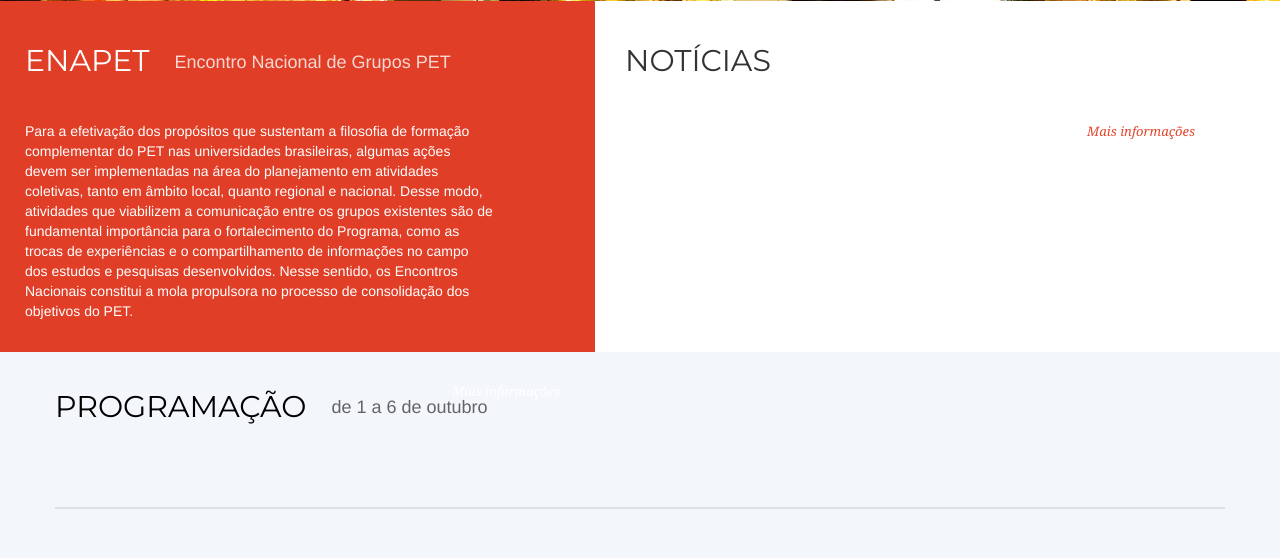
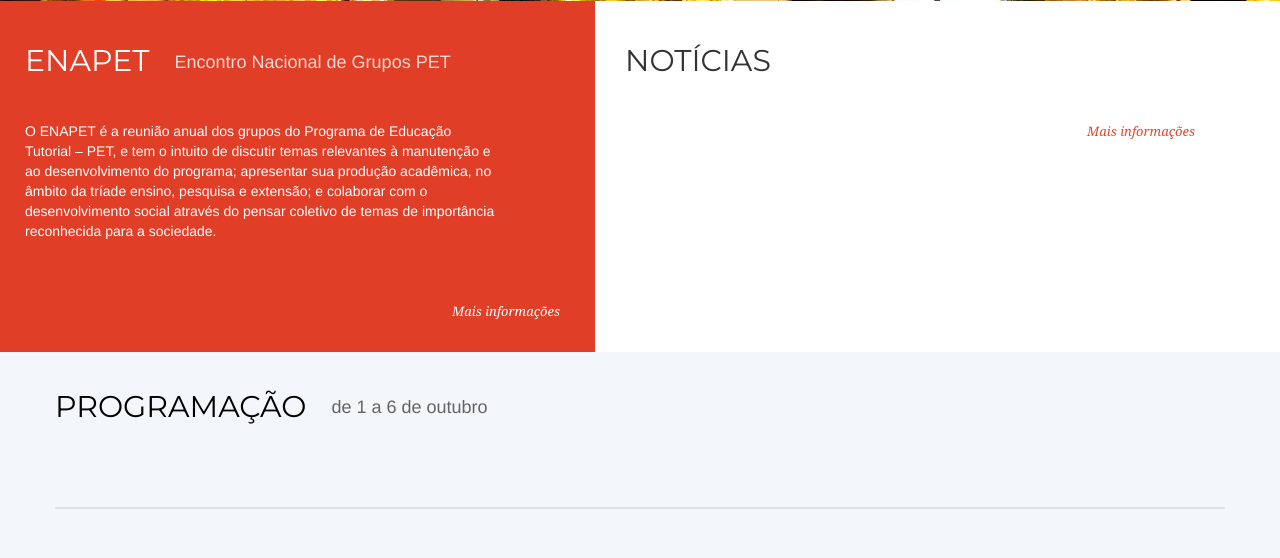
Before and after one commit to pet-informatica/enapet2013, a Django app: page / in a window 1280 px wide. Shown: the part 730-1288 px from the top of the page. Run offline with Django 3.2, Linux system fonts and the light colour scheme; data that the repository does not hold is empty; parts of the project's set-up code (start-up, migrations or seed data) failed here and were passed over; some libraries are stand-ins or nearby versions.

Commit message:
Colocando texto sobre o enapet na pagina de informacoes e na inicial

```diff
--- a/ENAPET/template/index.html
+++ b/ENAPET/template/index.html
@@ -103,9 +103,8 @@
           <div class="row">
             <section class="event-explanation span6">
               <header><h1 class="clearfix"><span class="section-name">ENAPET</span><small>Encontro Nacional de Grupos PET</small></h1></header>
-              <p class="span5">Para a efetivação dos propósitos que sustentam a filosofia de formação complementar do PET nas universidades brasileiras, algumas ações devem ser implementadas na área do planejamento em atividades coletivas, tanto em âmbito local, quanto regional e nacional.
-							   Desse modo, atividades que viabilizem a comunicação entre os grupos existentes são de fundamental importância para o fortalecimento do Programa, como as trocas de experiências e o compartilhamento de informações no campo dos estudos e pesquisas desenvolvidos.
-							   Nesse sentido, os Encontros Nacionais constitui a mola propulsora no processo de consolidação dos objetivos do PET.</p>
+              <p class="span5">O ENAPET é a reunião anual dos grupos do Programa de Educação Tutorial – PET, e tem o intuito de discutir temas relevantes à manutenção e ao desenvolvimento do programa; apresentar sua produção acadêmica, no âmbito da tríade ensino, pesquisa e extensão; e colaborar com o desenvolvimento social através do pensar coletivo de temas de importância reconhecida para a sociedade.
+			  </p>
               <a href="#" class="more-info"><small>Mais informações</small></a>
             </section>
             <section class="news-box span6">
--- a/ENAPET/template/info.html
+++ b/ENAPET/template/info.html
@@ -89,7 +89,9 @@
             <li><a href="{% url 'information.meetings' %}" title="Subcategoria 4">Encontros</a></li>
           </ul>
           <article>
-            <p>O ENAPET é a reunião anual dos grupos do Programa de Educação Tutorial – PET, e tem o intuito de discutir temas relevantes à manutenção e ao desenvolvimento do programa; apresentar sua produção acadêmica, no âmbito da tríade ensino, pesquisa e extensão; e colaborar com o desenvolvimento social através do pensar coletivo de temas de importância reconhecida para a sociedade.</p>
+            <p>Para a efetivação dos propósitos que sustentam a filosofia de formação complementar do PET nas universidades brasileiras, algumas ações devem ser implementadas na área do planejamento em atividades coletivas, tanto em âmbito local, quanto regional e nacional.
+			   Desse modo, atividades que viabilizem a comunicação entre os grupos existentes são de fundamental importância para o fortalecimento do Programa, como as trocas de experiências e o compartilhamento de informações no campo dos estudos e pesquisas desenvolvidos.
+			   Nesse sentido, os Encontros Nacionais constitui a mola propulsora no processo de consolidação dos objetivos do PET.</p>
           </article>
         </div>
       </div> <!-- end of .content-body -->
```
